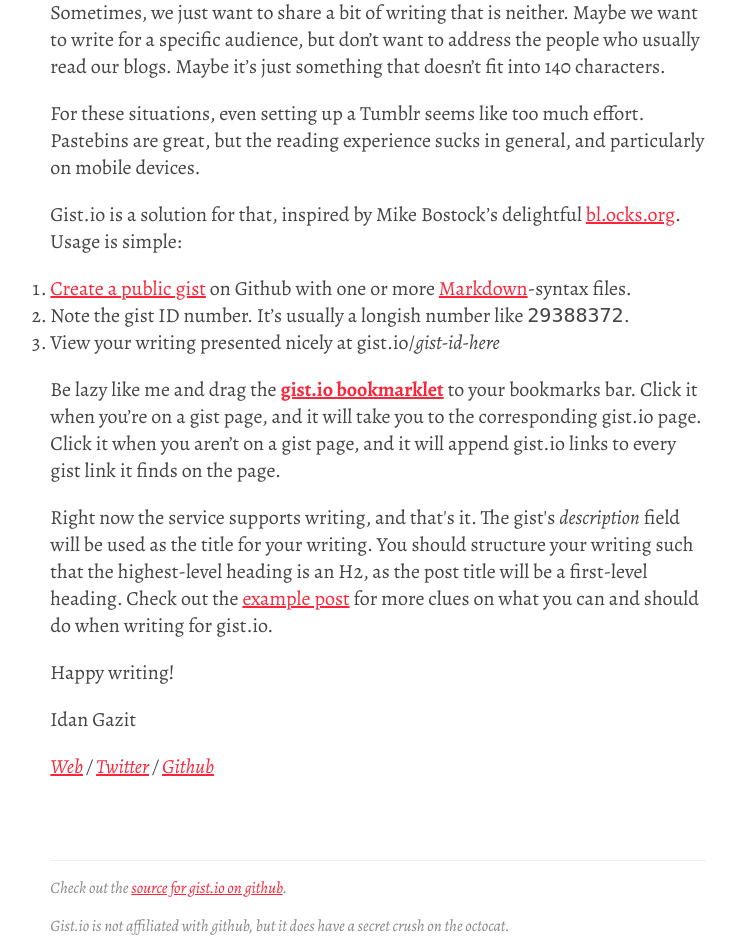
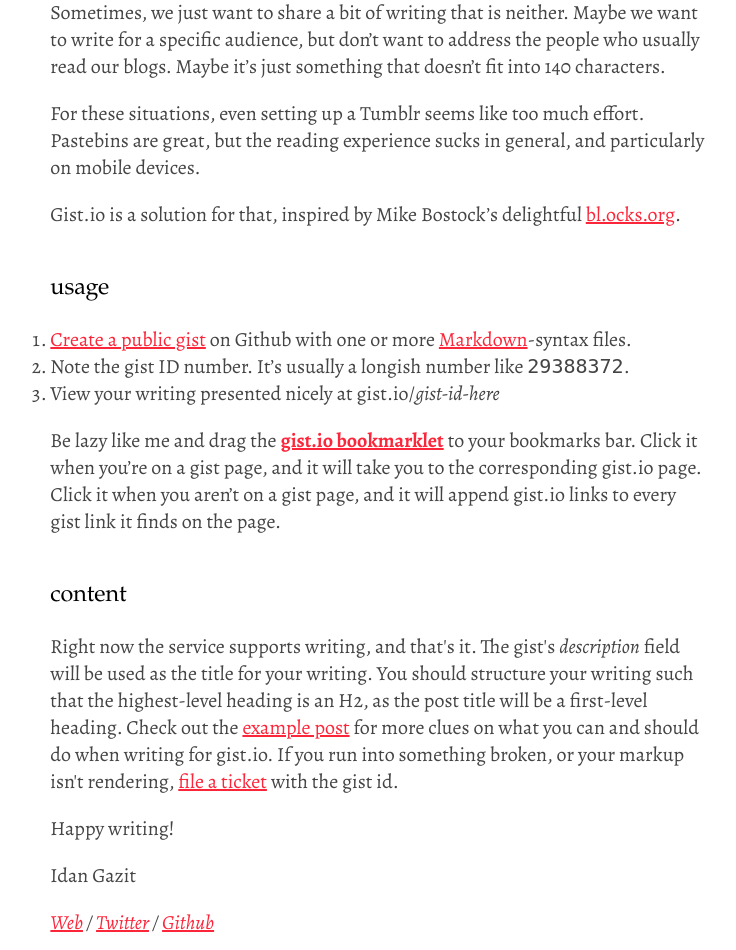
Before and after one commit to idan/gistio, a Flask app: page / in a window 1280 px wide. Shown: the part 300-1250 px from the top of the page, without its empty margins (262-998 px from the left). Run offline with Flask 2, Linux system fonts and the light colour scheme; some libraries are stand-ins or nearby versions; some web fonts are replaced.

Commit message:
Add homepage structure, link to issue tracker

```diff
--- a/templates/home.html
+++ b/templates/home.html
@@ -11,7 +11,8 @@
             <p>There's a scale of permanence to writing. On one end, we have the tweet: brief and ephemeral. On the other end of the scale, we have longform blog writing: unlimited in length and hopefully impervious to the passage of time.</p>
             <p>Sometimes, we just want to share a bit of writing that is neither. Maybe we want to write for a specific audience, but don’t want to address the people who usually read our blogs. Maybe it’s just something that doesn’t fit into 140 characters.</p>
             <p>For these situations, even setting up a Tumblr seems like too much effort. Pastebins are great, but the reading experience sucks in general, and particularly on mobile devices.</p>
-            <p>Gist.io is a solution for that, inspired by Mike Bostock’s delightful <a href="http://bl.ocks.org/">bl.ocks.org</a>. Usage is simple:</p>
+            <p>Gist.io is a solution for that, inspired by Mike Bostock’s delightful <a href="http://bl.ocks.org/">bl.ocks.org</a>.</p>
+            <h3>Usage</h3>
             <ol>
                 <li><a href="https://gist.github.com">Create a public gist</a> on Github with one or more <a href="http://daringfireball.net/projects/markdown/">Markdown</a>-syntax files.</li>
                 <li>Note the gist ID number. It’s usually a longish number like <code>29388372</code>.</li>
@@ -20,7 +21,9 @@
             <p>
                 Be lazy like me and drag the <a href="javascript:(function(e,a,g,h,f,c,b,d){if(!(f=e.jQuery)||g>f.fn.jquery||h(f)){c=a.createElement('script');c.type='text/javascript';c.src='http://ajax.googleapis.com/ajax/libs/jquery/'+g+'/jquery.min.js';c.onload=c.onreadystatechange=function(){if(!b&&(!(d=this.readyState)||d=='loaded'||d=='complete')){h((f=e.jQuery).noConflict(1),b=1);f(c).remove()}};a.documentElement.childNodes[0].appendChild(c)}})(window,document,'1.4.2',function($,L){var gist_re=/^https?\:\/\/gist\.github\.com\/(\d*)/i,rel_re=/^\/?(\d+)$/,on_gist=gist_re.test(location.href);if(on_gist){location.href='http://gist.io'+location.pathname;}else{$('a').each(function(){var b=$(this).attr('href')||'',a=b.match(gist_re);if(on_gist&&!(a&&a[1])){a=b.match(rel_re)}if(a&&a[1]){$(this).after(' <a href=&quot;http://gist.io/'+a[1]+'&quot;>[gist.io]</a>')}});}});" title="gist.io bookmarklet"><strong>gist.io bookmarklet</strong></a> to your bookmarks bar. Click it when you’re on a gist page, and it will take you to the corresponding gist.io page. Click it when you aren’t on a gist page, and it will append gist.io links to every gist link it finds on the page.
             </p>
-            <p>Right now the service supports writing, and that's it. The gist's <em>description</em> field will be used as the title for your writing. You should structure your writing such that the highest-level heading is an H2, as the post title will be a first-level heading. Check out the <a href="http://gist.io/3135754">example post</a> for more clues on what you can and should do when writing for gist.io.</p>
+
+            <h3>Content</h3>
+            <p>Right now the service supports writing, and that's it. The gist's <em>description</em> field will be used as the title for your writing. You should structure your writing such that the highest-level heading is an H2, as the post title will be a first-level heading. Check out the <a href="http://gist.io/3135754">example post</a> for more clues on what you can and should do when writing for gist.io. If you run into something broken, or your markup isn't rendering, <a href="http://github.com/idan/gistio/issues">file a ticket</a> with the gist id.</p>
             <p>Happy writing!</p>
             <p>Idan Gazit</p>
             <p><em><a href="http://gazit.me">Web</a> / <a href="http://twitter.com/idangazit">Twitter</a> / <a href="http://github.com/idan">Github</a></em></p>
```
